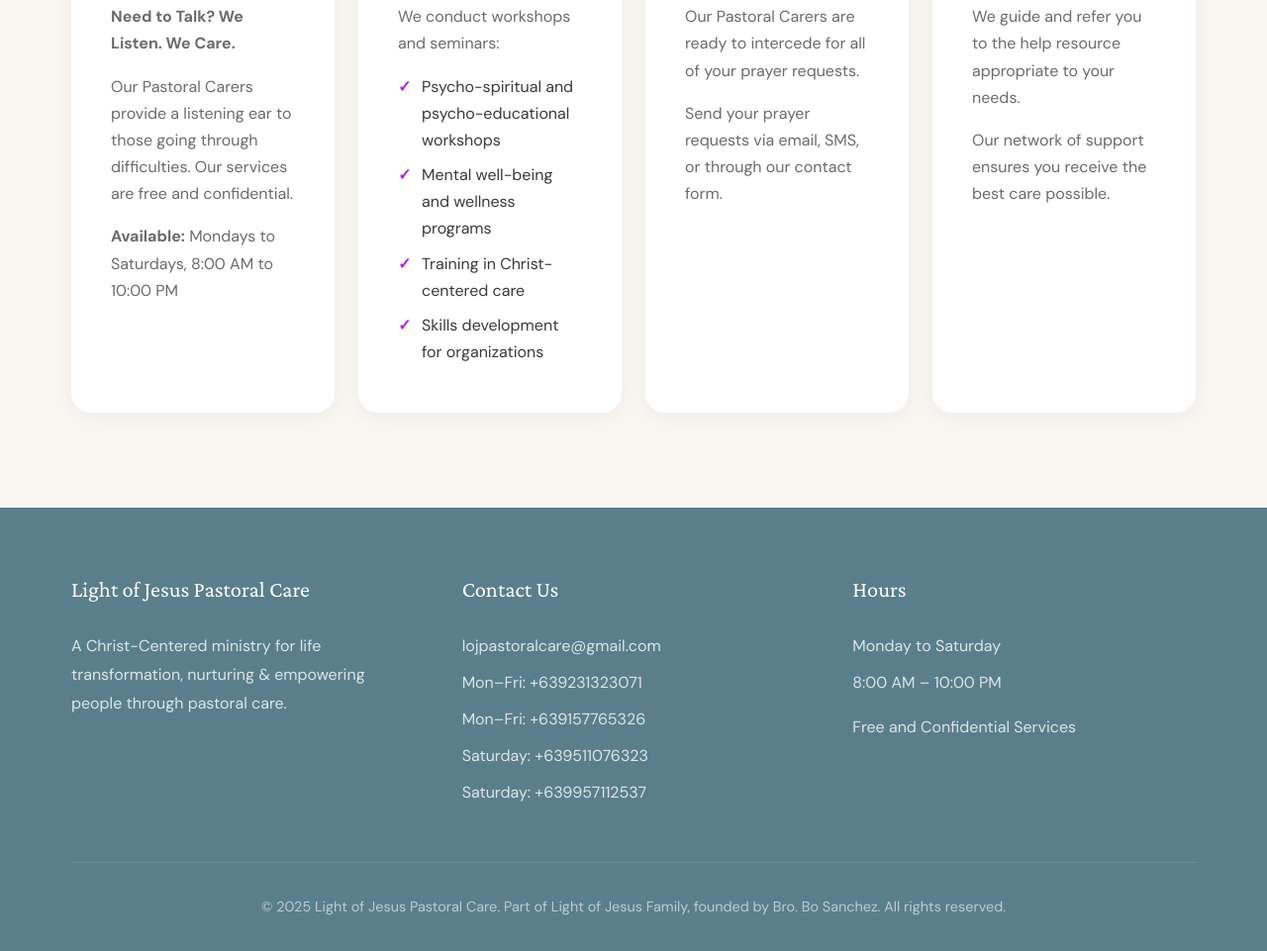
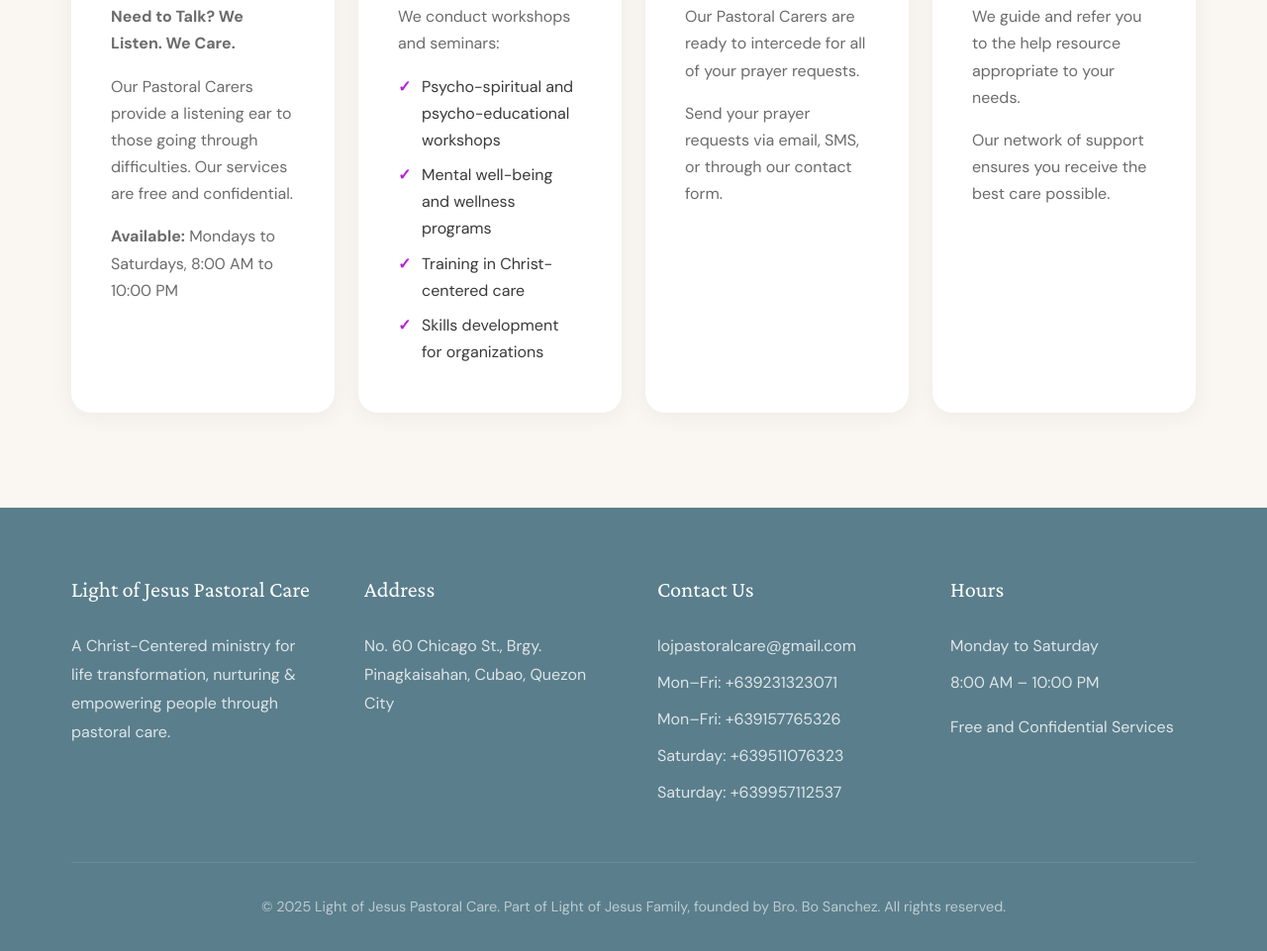
Before and after one commit to chrischanTioxon/LOJPASTORALCARE1, a plain HTML site: page index.html in a window 1280 px wide. Shown: the part 3364-4325 px from the top of the page at 99% size. Drawn offline with nearby package versions, Linux system fonts and the light colour scheme.

Commit message:
Add address section to footer in index.html

```diff
--- a/index.html
+++ b/index.html
@@ -890,6 +890,12 @@
                 </div>
 
                 <div class="footer-section">
+                    <h4>Address</h4>
+                    <p>No. 60 Chicago St., Brgy. Pinagkaisahan, Cubao, Quezon City</p>
+
+                </div>
+
+                <div class="footer-section">
                     <h4>Contact Us</h4>
                     <a href="mailto:lojpastoralcare@gmail.com">lojpastoralcare@gmail.com</a>
                     <p>Mon–Fri: +639231323071</p>
```
